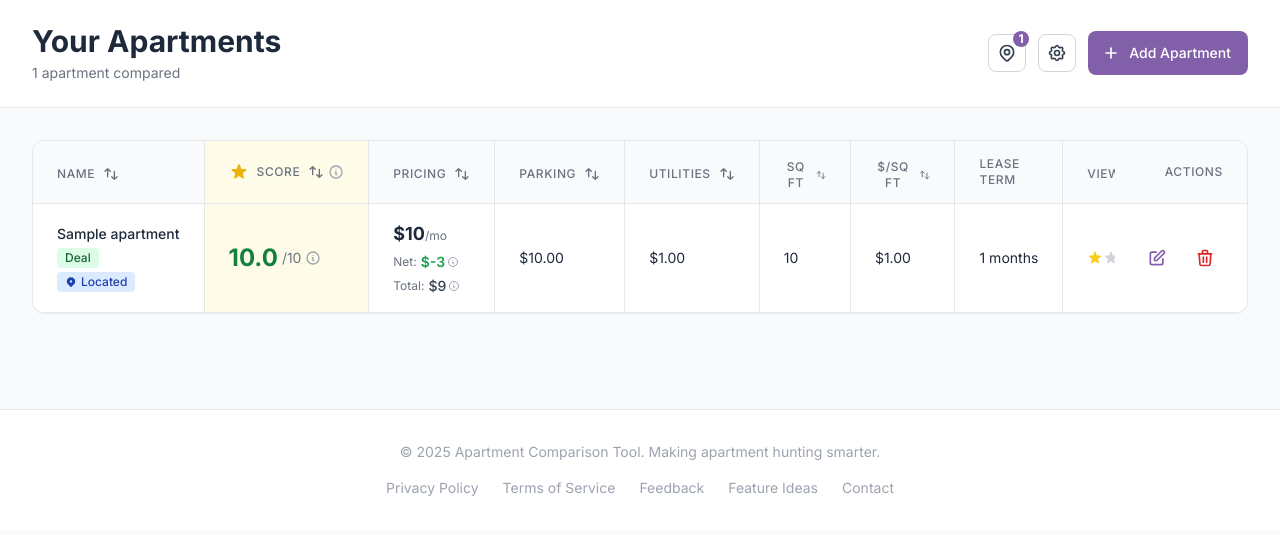
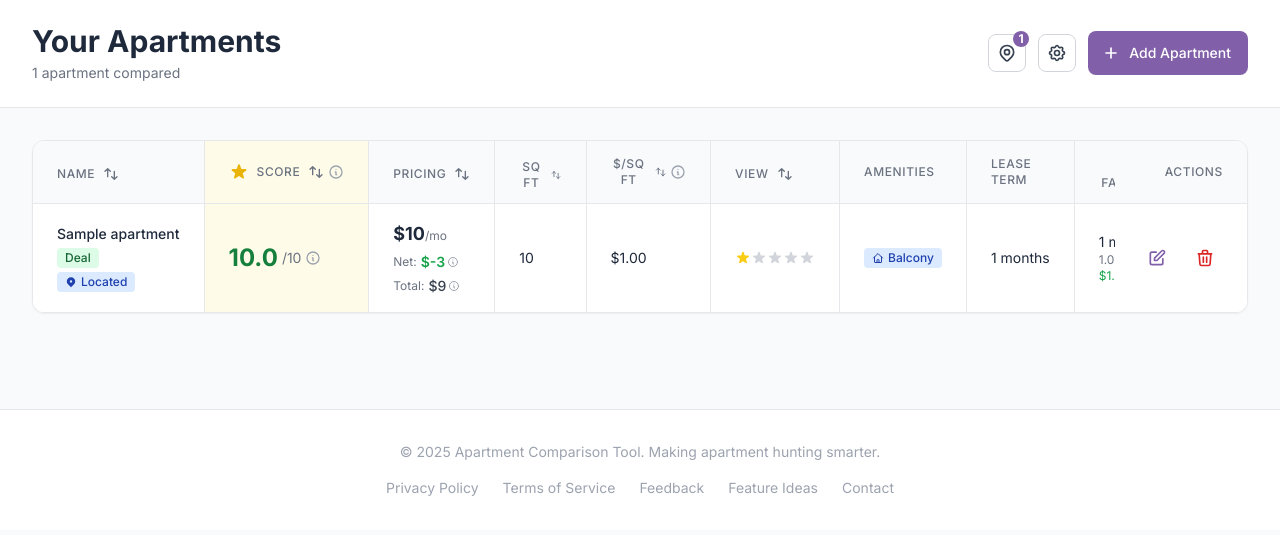
Before and after one commit to taivon/comparison-tools, a Django app: page /apartments/dashboard/ in a window 1280 px wide. Shown: the part 111-646 px from the top of the page. Run offline with Django 5.2, Linux system fonts and the light colour scheme; a user stored in the database is signed in; tables that the repository leaves empty hold one stand-in row (values such as "Sample post"); some libraries are stand-ins or nearby versions.

Commit message:
Reorganize table columns and refactor preferences modal
Table changes:
- Remove redundant columns (Parking, Utilities, Discounts - already in tooltips)
- Add Beds/Baths column with conditional display (hidden if no variation)
- Reorder columns by importance: Name → Score → Pricing → Beds/Baths →
  Sq Ft → $/Sq Ft → View → Amenities → Lease Term → Distance → Actions
- Fix bedrooms/bathrooms sorting to use data attributes

Preferences modal:
- Refactor to two-column layout on desktop (md+)
- Left column: Score Tuner (drag-and-drop factors)
- Right column: Calculation Settings (Discount Calculation, $/Sq Ft Basis)
- Widen modal on desktop (max-w-3xl)
- Single column layout preserved on mobile

🤖 Generated with [Claude Code](https://claude.com/claude-code)

Co-Authored-By: Claude <noreply@anthropic.com>

```diff
--- a/apartments/templates/apartments/dashboard.html
+++ b/apartments/templates/apartments/dashboard.html
@@ -1068,20 +1068,10 @@ function calculateDiscountAmount(price, amount, type, discountCalcMethod) {
                             </svg>
                         </button>
                     </th>
-                    {% if has_parking %}
-                    <th scope="col" id="parkingHeader" class="px-6 py-3 text-left">
-                        <button onclick="sortTable('parking')" class="group inline-flex items-center text-xs font-medium text-gray-500 uppercase tracking-wider hover:text-gray-700">
-                            Parking
-                            <svg class="ml-2 h-4 w-4" fill="none" stroke="currentColor" viewBox="0 0 24 24">
-                                <path stroke-linecap="round" stroke-linejoin="round" stroke-width="2" d="M7 16V4m0 0L3 8m4-4l4 4m6 0v12m0 0l4-4m-4 4l-4-4"></path>
-                            </svg>
-                        </button>
-                    </th>
-                    {% endif %}
-                    {% if has_utilities %}
-                    <th scope="col" id="utilitiesHeader" class="px-6 py-3 text-left">
-                        <button onclick="sortTable('utilities')" class="group inline-flex items-center text-xs font-medium text-gray-500 uppercase tracking-wider hover:text-gray-700">
-                            Utilities
+                    {% if has_beds_baths_variation %}
+                    <th scope="col" class="px-6 py-3 text-left">
+                        <button onclick="sortTable('bedrooms')" class="group inline-flex items-center text-xs font-medium text-gray-500 uppercase tracking-wider hover:text-gray-700">
+                            Beds/Baths
                             <svg class="ml-2 h-4 w-4" fill="none" stroke="currentColor" viewBox="0 0 24 24">
                                 <path stroke-linecap="round" stroke-linejoin="round" stroke-width="2" d="M7 16V4m0 0L3 8m4-4l4 4m6 0v12m0 0l4-4m-4 4l-4-4"></path>
                             </svg>
@@ -1097,15 +1087,23 @@ function calculateDiscountAmount(price, amount, type, discountCalcMethod) {
                         </button>
                     </th>
                     <th scope="col" class="px-6 py-3 text-left">
+                        <div class="flex items-center gap-1">
                             <button onclick="sortTable('price_per_sqft')" class="group inline-flex items-center text-xs font-medium text-gray-500 uppercase tracking-wider hover:text-gray-700">
                                 $/Sq Ft
                                 <svg class="ml-2 h-4 w-4" fill="none" stroke="currentColor" viewBox="0 0 24 24">
                                     <path stroke-linecap="round" stroke-linejoin="round" stroke-width="2" d="M7 16V4m0 0L3 8m4-4l4 4m6 0v12m0 0l4-4m-4 4l-4-4"></path>
                                 </svg>
                             </button>
-                    </th>
-                    <th scope="col" class="px-6 py-3 text-left text-xs font-medium text-gray-500 uppercase tracking-wider">
-                        Lease Term
+                            <div class="relative group/tooltip">
+                                <svg class="h-4 w-4 text-gray-400 hover:text-gray-600 dark:hover:text-gray-300 cursor-help" fill="none" stroke="currentColor" viewBox="0 0 24 24">
+                                    <path stroke-linecap="round" stroke-linejoin="round" stroke-width="2" d="M13 16h-1v-4h-1m1-4h.01M21 12a9 9 0 11-18 0 9 9 0 0118 0z"></path>
+                                </svg>
+                                <div class="absolute left-0 top-6 w-56 p-2 bg-gray-900 dark:bg-gray-800 text-white text-xs rounded-lg shadow-lg opacity-0 invisible group-hover/tooltip:opacity-100 group-hover/tooltip:visible transition-all z-50">
+                                    <p class="mb-1"><strong>Currently using:</strong> {% if preferences.price_per_sqft_basis == 'base' %}Monthly Rent{% elif preferences.price_per_sqft_basis == 'total_cost' %}Total Cost{% else %}Net Effective{% endif %}</p>
+                                    <p class="text-gray-400">Change this in Score Tuner preferences.</p>
+                                </div>
+                            </div>
+                        </div>
                     </th>
                     {% if has_view_ratings %}
                     <th scope="col" id="viewHeader" class="px-6 py-3 text-left">
@@ -1122,13 +1120,8 @@ function calculateDiscountAmount(price, amount, type, discountCalcMethod) {
                         Amenities
                     </th>
                     {% endif %}
-                    <th scope="col" id="discountsHeader" class="px-6 py-3 text-left {% if not has_discounts and not is_anonymous %}hidden{% endif %}">
-                        <button onclick="sortTable('discount')" class="group inline-flex items-center text-xs font-medium text-gray-500 uppercase tracking-wider hover:text-gray-700">
-                            Discounts
-                            <svg class="ml-2 h-4 w-4" fill="none" stroke="currentColor" viewBox="0 0 24 24">
-                                <path stroke-linecap="round" stroke-linejoin="round" stroke-width="2" d="M7 16V4m0 0L3 8m4-4l4 4m6 0v12m0 0l4-4m-4 4l-4-4"></path>
-                            </svg>
-                        </button>
+                    <th scope="col" class="px-6 py-3 text-left text-xs font-medium text-gray-500 uppercase tracking-wider">
+                        Lease Term
                     </th>
                     {% if favorite_places %}
                         {% if is_premium and favorite_place_count > 1 %}
@@ -1231,7 +1224,7 @@ function calculateDiscountAmount(price, amount, type, discountCalcMethod) {
                         </td>
                         {% endif %}
                         <!-- Pricing (Monthly Rent, Net Effective, Total Cost) -->
-                        <td class="px-6 py-4" data-total-cost="{{ apartment.total_cost }}">
+                        <td class="px-6 py-4" data-total-cost="{{ apartment.total_cost }}" data-net-effective="{{ apartment.net_effective_price }}">
                             <div class="space-y-1">
                                 <!-- Monthly Rent -->
                                 <div class="text-lg font-bold text-gray-900 dark:text-white" data-field="price">
@@ -1328,27 +1321,16 @@ function calculateDiscountAmount(price, amount, type, discountCalcMethod) {
                                 {% endif %}
                             </div>
                         </td>
-                        <!-- Parking -->
-                        {% if has_parking %}
-                        <td class="px-6 py-4 whitespace-nowrap" data-parking="{{ apartment.parking_cost|default:0 }}">
-                            <div class="text-sm text-gray-900">
-                                {% if apartment.parking_cost > 0 %}
-                                    ${{ apartment.parking_cost|floatformat:2 }}
+                        <!-- Beds/Baths -->
+                        {% if has_beds_baths_variation %}
+                        <td class="px-6 py-4 whitespace-nowrap" data-bedrooms="{{ apartment.bedrooms|default:0 }}" data-bathrooms="{{ apartment.bathrooms|default:0 }}">
+                            <div class="text-sm text-gray-900 dark:text-white">
+                                {% if apartment.bedrooms == 0 %}
+                                    Studio
                                 {% else %}
-                                    <span class="text-gray-400">-</span>
-                                {% endif %}
-                            </div>
-                        </td>
-                        {% endif %}
-                        <!-- Utilities -->
-                        {% if has_utilities %}
-                        <td class="px-6 py-4 whitespace-nowrap" data-utilities="{{ apartment.utilities|default:0 }}">
-                            <div class="text-sm text-gray-900">
-                                {% if apartment.utilities > 0 %}
-                                    ${{ apartment.utilities|floatformat:2 }}
-                                {% else %}
-                                    <span class="text-gray-400">-</span>
-                                {% endif %}
+                                    {{ apartment.bedrooms }} bd
+                                {% endif %}
+                                / {{ apartment.bathrooms }} ba
                             </div>
                         </td>
                         {% endif %}
@@ -1362,12 +1344,6 @@ function calculateDiscountAmount(price, amount, type, discountCalcMethod) {
                         <td class="px-6 py-4 whitespace-nowrap">
                             <div class="text-sm text-gray-900">
                                 ${{ apartment.price_per_sqft|floatformat:2 }}
-                            </div>
-                        </td>
-                        <!-- Lease Term -->
-                        <td class="px-6 py-4 whitespace-nowrap">
-                            <div class="text-sm text-gray-900">
-                                {{ apartment.lease_length_months }} months
                             </div>
                         </td>
                         <!-- View Quality -->
@@ -1411,40 +1387,12 @@ function calculateDiscountAmount(price, amount, type, discountCalcMethod) {
                             </div>
                         </td>
                         {% endif %}
-                        <!-- Discounts -->
-                        {% if has_discounts %}
-                        <td class="px-6 py-4" id="discount-cell-{{ apartment.pk|default:forloop.counter }}" data-discount-amount="0">
-                            <div class="text-sm text-gray-900">
-                                {% if apartment.months_free or apartment.weeks_free or apartment.flat_discount %}
-                                    <div>
-                                        {% if apartment.months_free %}{{ apartment.months_free }}mo free{% endif %}{% if apartment.months_free and apartment.weeks_free %}<br>{% endif %}{% if apartment.weeks_free %}{{ apartment.weeks_free }}wk free{% endif %}{% if apartment.flat_discount %}{% if apartment.months_free or apartment.weeks_free %}<br>{% endif %}${{ apartment.flat_discount|floatformat:2 }} off{% endif %}
-                                        <span id="discount-total-{{ apartment.pk|default:forloop.counter }}"></span>
-                                        <script>
-                                            (function() {
-                                                var totalDiscount = 0;
-                                                var leaseLength = {{ apartment.lease_length_months|default:12 }};
-                                                {% if apartment.months_free %}
-                                                totalDiscount += calculateDiscountAmount({{ apartment.price }}, {{ apartment.months_free }}, 'months', '{{ preferences.discount_calculation|default:"weekly" }}');
-                                                {% endif %}
-                                                {% if apartment.weeks_free %}
-                                                totalDiscount += calculateDiscountAmount({{ apartment.price }}, {{ apartment.weeks_free }}, 'weeks', '{{ preferences.discount_calculation|default:"weekly" }}');
-                                                {% endif %}
-                                                {% if apartment.flat_discount %}
-                                                totalDiscount += {{ apartment.flat_discount }};
-                                                {% endif %}
-                                                var monthlyDiscount = totalDiscount / leaseLength;
-                                                document.getElementById('discount-total-{{ apartment.pk|default:forloop.counter }}').textContent = ' ($' + monthlyDiscount.toFixed(2) + '/mo)';
-                                                // Store the discount amount for sorting
-                                                document.getElementById('discount-cell-{{ apartment.pk|default:forloop.counter }}').setAttribute('data-discount-amount', monthlyDiscount.toFixed(2));
-                                            })();
-                                        </script>
-                                    </div>
-                                {% else %}
-                                    <span class="text-gray-400">None</span>
-                                {% endif %}
+                        <!-- Lease Term -->
+                        <td class="px-6 py-4 whitespace-nowrap">
+                            <div class="text-sm text-gray-900 dark:text-white">
+                                {{ apartment.lease_length_months }} months
                             </div>
                         </td>
-                        {% endif %}
                         <!-- Distance columns -->
                         {% if favorite_places %}
                             {% if is_premium and favorite_place_count > 1 %}
@@ -2852,13 +2800,17 @@ function sortTable(column) {
                 break;
 
             case 'bedrooms':
-                aVal = parseFloat(a.querySelector('[data-field="bedrooms"]').textContent.replace(/,/g, ''));
-                bVal = parseFloat(b.querySelector('[data-field="bedrooms"]').textContent.replace(/,/g, ''));
+                const aBedroomsEl = a.querySelector('[data-bedrooms]');
+                const bBedroomsEl = b.querySelector('[data-bedrooms]');
+                aVal = aBedroomsEl ? parseFloat(aBedroomsEl.getAttribute('data-bedrooms')) : 0;
+                bVal = bBedroomsEl ? parseFloat(bBedroomsEl.getAttribute('data-bedrooms')) : 0;
                 break;
 
             case 'bathrooms':
-                aVal = parseFloat(a.querySelector('[data-field="bathrooms"]').textContent.replace(/,/g, ''));
-                bVal = parseFloat(b.querySelector('[data-field="bathrooms"]').textContent.replace(/,/g, ''));
+                const aBathroomsEl = a.querySelector('[data-bathrooms]');
+                const bBathroomsEl = b.querySelector('[data-bathrooms]');
+                aVal = aBathroomsEl ? parseFloat(aBathroomsEl.getAttribute('data-bathrooms')) : 0;
+                bVal = bBathroomsEl ? parseFloat(bBathroomsEl.getAttribute('data-bathrooms')) : 0;
                 break;
 
             case 'score':
@@ -3056,6 +3008,7 @@ function openScoreTuner() {
 
 function createScoreTunerModal() {
     const discountCalcMethod = '{{ preferences.discount_calculation|default:"weekly" }}';
+    const pricePerSqftBasis = '{{ preferences.price_per_sqft_basis|default:"net_effective" }}';
     const modal = document.createElement('div');
     modal.id = 'scoreTunerModal';
     modal.className = 'hidden fixed inset-0 z-50 overflow-y-auto';
@@ -3127,7 +3080,7 @@ function createScoreTunerModal() {
         <div class="flex items-end justify-center min-h-screen pt-4 px-4 pb-20 text-center sm:block sm:p-0">
             <div class="fixed inset-0 bg-gray-500 bg-opacity-75 transition-opacity" onclick="closeScoreTuner()"></div>
             <span class="hidden sm:inline-block sm:align-middle sm:h-screen" aria-hidden="true">&#8203;</span>
-            <div class="inline-block align-bottom bg-white dark:bg-neutral-800 rounded-2xl text-left overflow-hidden shadow-xl transform transition-all sm:my-8 sm:align-middle sm:max-w-lg sm:w-full border border-gray-200 dark:border-neutral-700">
+            <div class="inline-block align-bottom bg-white dark:bg-neutral-800 rounded-2xl text-left overflow-hidden shadow-xl transform transition-all sm:my-8 sm:align-middle sm:max-w-lg md:max-w-3xl sm:w-full border border-gray-200 dark:border-neutral-700">
                 <div class="bg-white dark:bg-neutral-800 px-6 pt-6 pb-4 sm:p-6">
                     <div class="flex items-center justify-between mb-6">
                         <div>
@@ -3145,32 +3098,75 @@ function createScoreTunerModal() {
                         </button>
                     </div>
 
+                    <!-- Two-column layout on desktop, single column on mobile -->
+                    <div class="md:grid md:grid-cols-2 md:gap-6">
+                        <!-- Left Column: Score Tuner -->
+                        <div class="md:border-r md:border-gray-200 md:dark:border-neutral-700 md:pr-6">
+                            <h4 class="text-sm font-semibold text-gray-900 dark:text-white mb-4 flex items-center">
+                                <svg class="w-4 h-4 mr-2 text-yellow-500" fill="currentColor" viewBox="0 0 20 20">
+                                    <path d="M9.049 2.927c.3-.921 1.603-.921 1.902 0l1.07 3.292a1 1 0 00.95.69h3.462c.969 0 1.371 1.24.588 1.81l-2.8 2.034a1 1 0 00-.364 1.118l1.07 3.292c.3.921-.755 1.688-1.54 1.118l-2.8-2.034a1 1 0 00-1.175 0l-2.8 2.034c-.784.57-1.838-.197-1.539-1.118l1.07-3.292a1 1 0 00-.364-1.118L2.98 8.72c-.783-.57-.38-1.81.588-1.81h3.461a1 1 0 00.951-.69l1.07-3.292z"></path>
+                                </svg>
+                                Score Tuner
+                            </h4>
                             ${slidersContent}
+                        </div>
+
+                        <!-- Right Column: Calculation Settings -->
+                        <div class="mt-6 md:mt-0 md:pl-6 space-y-4">
+                            <h4 class="text-sm font-semibold text-gray-900 dark:text-white mb-4 flex items-center">
+                                <svg class="w-4 h-4 mr-2 text-gray-500" fill="none" stroke="currentColor" viewBox="0 0 24 24">
+                                    <path stroke-linecap="round" stroke-linejoin="round" stroke-width="2" d="M10.325 4.317c.426-1.756 2.924-1.756 3.35 0a1.724 1.724 0 002.573 1.066c1.543-.94 3.31.826 2.37 2.37a1.724 1.724 0 001.065 2.572c1.756.426 1.756 2.924 0 3.35a1.724 1.724 0 00-1.066 2.573c.94 1.543-.826 3.31-2.37 2.37a1.724 1.724 0 00-2.572 1.065c-.426 1.756-2.924 1.756-3.35 0a1.724 1.724 0 00-2.573-1.066c-1.543.94-3.31-.826-2.37-2.37a1.724 1.724 0 00-1.065-2.572c-1.756-.426-1.756-2.924 0-3.35a1.724 1.724 0 001.066-2.573c-.94-1.543.826-3.31 2.37-2.37.996.608 2.296.07 2.572-1.065z"></path>
+                                    <path stroke-linecap="round" stroke-linejoin="round" stroke-width="2" d="M15 12a3 3 0 11-6 0 3 3 0 016 0z"></path>
+                                </svg>
+                                Calculation Settings
+                            </h4>
 
                             <!-- Discount Calculation Method -->
-                    <div class="mt-6 p-4 bg-gray-50 dark:bg-neutral-900 rounded-lg border border-gray-200 dark:border-neutral-700">
-                        <h4 class="text-sm font-semibold text-gray-900 dark:text-white mb-3">Discount Calculation Method</h4>
-                        <p class="text-xs text-gray-600 dark:text-gray-400 mb-3">Choose how to calculate the value of free months/weeks when comparing apartments:</p>
-                        <div class="space-y-3">
+                            <div class="p-4 bg-gray-50 dark:bg-neutral-900 rounded-lg border border-gray-200 dark:border-neutral-700">
+                                <h5 class="text-sm font-medium text-gray-900 dark:text-white mb-2">Discount Calculation</h5>
+                                <p class="text-xs text-gray-600 dark:text-gray-400 mb-3">How to calculate free months/weeks:</p>
+                                <div class="space-y-2">
                                     <label class="flex items-start cursor-pointer">
                                         <input type="radio" name="discount_calc_tuner" value="daily" ${discountCalcMethod === 'daily' ? 'checked' : ''}
                                                class="h-4 w-4 text-brand-purple focus:ring-brand-purple border-gray-300 dark:border-neutral-600 mt-0.5">
-                                <span class="ml-3 text-sm text-gray-700 dark:text-gray-300">
-                                    <span class="font-medium">Daily Rate</span> - Divides annual rent by 365 days<br>
-                                    <span class="text-xs text-gray-500 dark:text-gray-400">Example: $24,000/year ÷ 365 = $65.75/day</span>
+                                        <span class="ml-2 text-sm text-gray-700 dark:text-gray-300">
+                                            <span class="font-medium">Daily</span>
+                                            <span class="text-xs text-gray-500 dark:text-gray-400 block">Annual ÷ 365 days</span>
                                         </span>
                                     </label>
                                     <label class="flex items-start cursor-pointer">
                                         <input type="radio" name="discount_calc_tuner" value="weekly" ${discountCalcMethod === 'weekly' ? 'checked' : ''}
                                                class="h-4 w-4 text-brand-purple focus:ring-brand-purple border-gray-300 dark:border-neutral-600 mt-0.5">
-                                <span class="ml-3 text-sm text-gray-700 dark:text-gray-300">
-                                    <span class="font-medium">Weekly Rate</span> - Divides annual rent by 52 weeks<br>
-                                    <span class="text-xs text-gray-500 dark:text-gray-400">Example: $24,000/year ÷ 52 = $461.54/week</span>
+                                        <span class="ml-2 text-sm text-gray-700 dark:text-gray-300">
+                                            <span class="font-medium">Weekly</span>
+                                            <span class="text-xs text-gray-500 dark:text-gray-400 block">Annual ÷ 52 weeks</span>
                                         </span>
                                     </label>
                                 </div>
-                        <div class="mt-3 p-2 bg-blue-50 dark:bg-blue-900/20 border border-blue-200 dark:border-blue-800 rounded text-xs text-blue-800 dark:text-blue-300">
-                            <strong>Note:</strong> Changing this will recalculate the Net Effective Rent for all apartments with discounts
+                            </div>
+
+                            <!-- Price Per Sq Ft Basis -->
+                            <div class="p-4 bg-gray-50 dark:bg-neutral-900 rounded-lg border border-gray-200 dark:border-neutral-700">
+                                <h5 class="text-sm font-medium text-gray-900 dark:text-white mb-2">$/Sq Ft Basis</h5>
+                                <p class="text-xs text-gray-600 dark:text-gray-400 mb-3">Which price to use for $/sq ft:</p>
+                                <div class="space-y-2">
+                                    <label class="flex items-center cursor-pointer">
+                                        <input type="radio" name="price_sqft_basis_tuner" value="base" ${pricePerSqftBasis === 'base' ? 'checked' : ''}
+                                               class="h-4 w-4 text-brand-purple focus:ring-brand-purple border-gray-300 dark:border-neutral-600">
+                                        <span class="ml-2 text-sm text-gray-700 dark:text-gray-300">Monthly Rent</span>
+                                    </label>
+                                    <label class="flex items-center cursor-pointer">
+                                        <input type="radio" name="price_sqft_basis_tuner" value="net_effective" ${pricePerSqftBasis === 'net_effective' ? 'checked' : ''}
+                                               class="h-4 w-4 text-brand-purple focus:ring-brand-purple border-gray-300 dark:border-neutral-600">
+                                        <span class="ml-2 text-sm text-gray-700 dark:text-gray-300">Net Effective</span>
+                                    </label>
+                                    <label class="flex items-center cursor-pointer">
+                                        <input type="radio" name="price_sqft_basis_tuner" value="total_cost" ${pricePerSqftBasis === 'total_cost' ? 'checked' : ''}
+                                               class="h-4 w-4 text-brand-purple focus:ring-brand-purple border-gray-300 dark:border-neutral-600">
+                                        <span class="ml-2 text-sm text-gray-700 dark:text-gray-300">Total Cost</span>
+                                    </label>
+                                </div>
+                            </div>
                         </div>
                     </div>
                 </div>
@@ -3915,6 +3911,19 @@ function saveScoreWeights() {
         discountInput.value = discountCalcRadio.value;
     }
 
+    // Get price per sqft basis from Score Tuner modal
+    const priceSqftBasisRadio = document.querySelector('input[name="price_sqft_basis_tuner"]:checked');
+    if (priceSqftBasisRadio) {
+        let priceSqftInput = form.querySelector('input[name="price_per_sqft_basis"]');
+        if (!priceSqftInput) {
+            priceSqftInput = document.createElement('input');
+            priceSqftInput.type = 'hidden';
+            priceSqftInput.name = 'price_per_sqft_basis';
+            form.appendChild(priceSqftInput);
+        }
+        priceSqftInput.value = priceSqftBasisRadio.value;
+    }
+
     // Submit the form (it will trigger score recalculation automatically)
     form.submit();
 }
```
Lines whose indentation alone changed are shown as unchanged.
